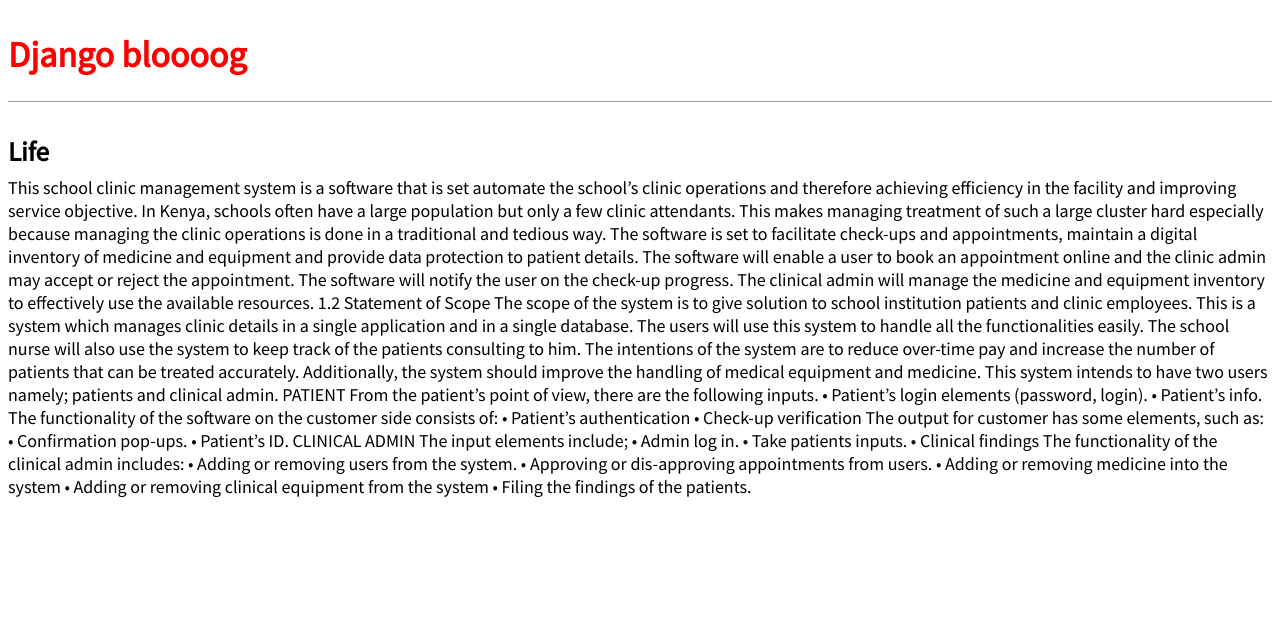
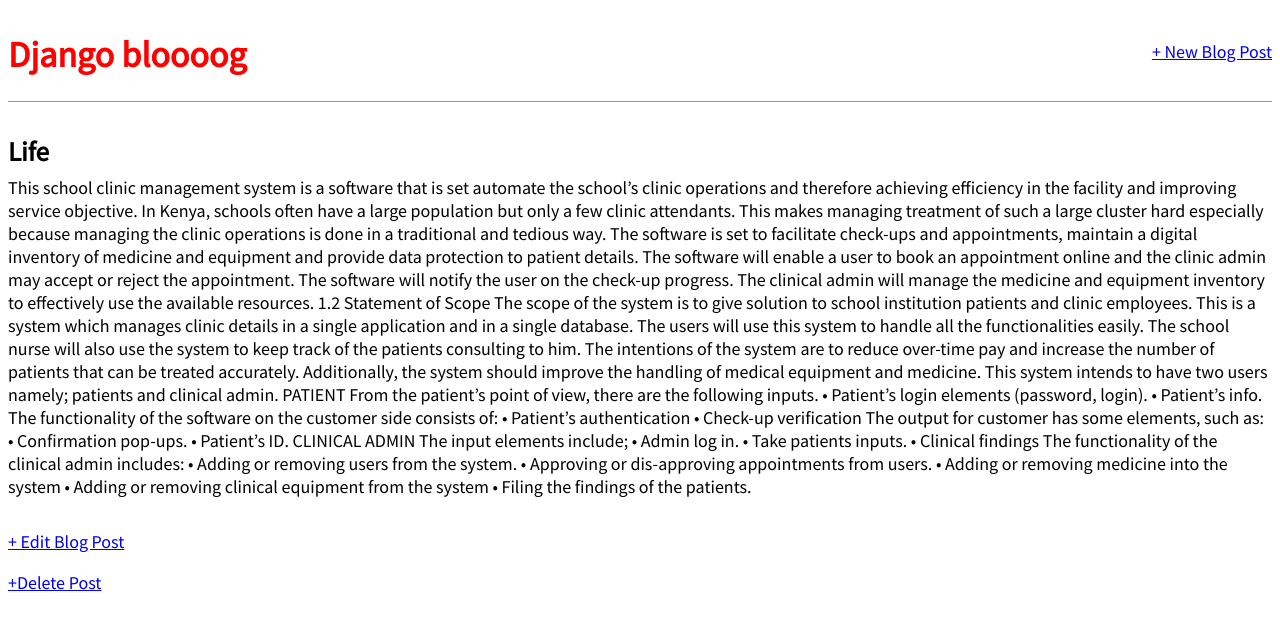
Before and after one commit to Skylahaustine/Blog_App, a Django app: page /post/1/ in a window 1280 px wide. Shown: the top 630 px of the page. Run offline with Django 3.2, Linux system fonts and the light colour scheme; data comes from the database, SQL or seed files in the repository; both versions use the stored data as it was after the commit.

Commit message:
Added the CRUD functionality

```diff
--- a/blog_project/blog/models.py
+++ b/blog_project/blog/models.py
@@ -1,4 +1,5 @@
 from django.db import models
+from django.urls import reverse
 
 # Create your models here.
 class Post(models.Model):
@@ -10,3 +11,6 @@ class Post(models.Model):
     body = models.TextField()
     def __str__(self):
         return self.title
+
+    def get_absolute_url(self):
+        return reverse('post_detail', args =[str(self.id)])
--- a/blog_project/blog/urls.py
+++ b/blog_project/blog/urls.py
@@ -1,9 +1,18 @@
 from django.urls import path
-from .views import BlogListView, BlogDetailView
+from .views import (
+    BlogListView,
+     BlogDetailView,
+     BlogCreateView,
+     BlogUpdateView,
+     BlogDeleteView,
+)
 
 urlpatterns= [
     path('post/<int:pk>/',BlogDetailView.as_view(), name='post_detail'),
     path('', BlogListView.as_view(), name='home'),
+    path('post/new/',BlogCreateView.as_view(), name='post_new'),
+    path('post/<int:pk>/edit/', BlogUpdateView.as_view(), name='post_edit'),
+    path('post/<int:pk>/delete/', BlogDeleteView.as_view(), name='post_delete'),
 
 
 
--- a/blog_project/blog/views.py
+++ b/blog_project/blog/views.py
@@ -1,4 +1,7 @@
 from django.views.generic import ListView,DetailView
+from django.views.generic.edit import CreateView, UpdateView, DeleteView
+from django.urls import reverse_lazy
+from django.urls import *
 from .models import Post
 
 class BlogListView(ListView):
@@ -8,3 +11,18 @@ class BlogListView(ListView):
 class BlogDetailView(DetailView):
     model=Post
     template_name='post_detail.html'
+
+class BlogCreateView(CreateView):
+    model=Post
+    template_name='post_new.html'
+    fields=['title', 'author','body']
+
+class BlogUpdateView(UpdateView):
+    model= Post
+    template_name='post_edit.html'
+    fields=['title','body']
+
+class BlogDeleteView(DeleteView):
+    model=Post
+    template_name='post_delete.html'
+    success_url = reverse_lazy('home')
--- a/blog_project/templates/base.html
+++ b/blog_project/templates/base.html
@@ -10,8 +10,13 @@ rel="stylesheet">
 
 <body>
 <header>
+    <div class="nav-left">
 <h1><a href="{% url 'home'%}">Django bloooog</a></h1>
+</div>
+<div class="nav-right">
+<a href="{%url 'post_new'%}">+ New Blog Post</a>
 
+</div>
 </header>
 <div>
 
--- a/blog_project/templates/post_detail.html
+++ b/blog_project/templates/post_detail.html
@@ -4,4 +4,7 @@
 <h2>{{ post.title }}</h2>
 <p>{{ post.body }}</p>
 </div>
+
+<p><a href="{%url 'post_edit' post.pk%}">+ Edit Blog Post</a></p>
+<p><a href="{%url 'post_delete' post.pk%}">+Delete Post</a></p>
 {% endblock content %}
```
Also changed, not shown: blog_project/templates/post_delete.html (added, +9 -0 lines), blog_project/templates/post_edit.html (added, +10 -0 lines), blog_project/templates/post_new.html (added, +10 -0 lines), blog_project/db.sqlite3.
